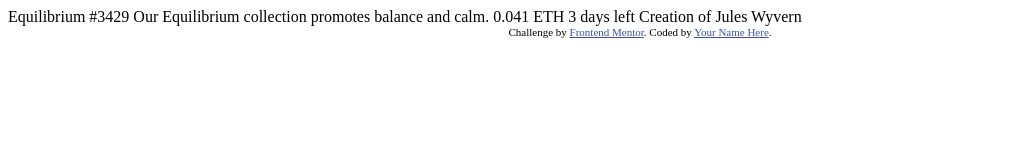
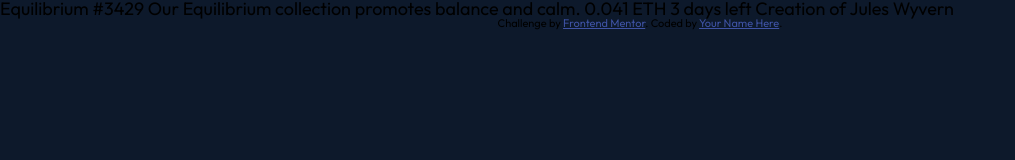
Before and after one commit to Jason-Donmoyer/NFT-Preview_card_component, a plain HTML site: page index.html in a window 1280 px wide. Shown: the whole page, without its empty margins (0-1015 px from the left). Drawn offline with Linux system fonts and the light colour scheme.

Commit message:
HTML and CSS: -HTML: --added links to css files -CSS: --created styles folder --added reset.css --added styles.css --imported fonts --created variables for colors --created variables for font family size and weights --added border box styleing to html

```diff
--- a/index.html
+++ b/index.html
@@ -5,6 +5,8 @@
   <meta name="viewport" content="width=device-width, initial-scale=1.0"> <!-- displays site properly based on user's device -->
 
   <link rel="icon" type="image/png" sizes="32x32" href="./images/favicon-32x32.png">
+  <link rel="stylesheet" href="styles/reset.css">
+  <link rel="stylesheet" href="styles/styles.css">
 
   <title>Frontend Mentor | NFT preview card component</title>
 
--- /dev/null
+++ b/styles/reset.css
@@ -0,0 +1,48 @@
+/* http://meyerweb.com/eric/tools/css/reset/
+   v2.0 | 20110126
+   License: none (public domain)
+*/
+
+html, body, div, span, applet, object, iframe,
+h1, h2, h3, h4, h5, h6, p, blockquote, pre,
+a, abbr, acronym, address, big, cite, code,
+del, dfn, em, img, ins, kbd, q, s, samp,
+small, strike, strong, sub, sup, tt, var,
+b, u, i, center,
+dl, dt, dd, ol, ul, li,
+fieldset, form, label, legend,
+table, caption, tbody, tfoot, thead, tr, th, td,
+article, aside, canvas, details, embed,
+figure, figcaption, footer, header, hgroup,
+menu, nav, output, ruby, section, summary,
+time, mark, audio, video {
+	margin: 0;
+	padding: 0;
+	border: 0;
+	font-size: 100%;
+	font: inherit;
+	vertical-align: baseline;
+}
+/* HTML5 display-role reset for older browsers */
+article, aside, details, figcaption, figure,
+footer, header, hgroup, menu, nav, section {
+	display: block;
+}
+body {
+	line-height: 1;
+}
+ol, ul {
+	list-style: none;
+}
+blockquote, q {
+	quotes: none;
+}
+blockquote:before, blockquote:after,
+q:before, q:after {
+	content: '';
+	content: none;
+}
+table {
+	border-collapse: collapse;
+	border-spacing: 0;
+}
--- /dev/null
+++ b/styles/styles.css
@@ -0,0 +1,47 @@
+/********** IMPORTS **********/
+
+/* Fonts */
+@import url('https://fonts.googleapis.com/css2?family=Outfit:wght@300;400;600&display=swap');
+
+
+/********** VARIABLES **********/
+
+:root {
+
+/* Colors */
+  --soft-blue: hsl(215, 51%, 70%);
+  --cyan: hsl(178, 100%, 50%);
+  --main-bg-dark-blue: hsl(217, 54%, 11%);
+  --card-bg-dark-blue: hsl(216, 50%, 16%);
+  --line-dark-blue: hsl(215, 32%, 27%);
+  --white: hsl(0, 0%, 100%);
+
+
+/* Font Family, Sizing and Weights */
+  --main-font: 'Outfit', sans-serif;
+  --p-size: 18px;
+  --fw-light: 300;
+  --fw-normal: 400;
+  --fw-bold: 600;
+}
+
+
+/********** BOX SIZING and GLOBAL STYLES**********/
+
+html {
+  box-sizing: border-box;
+  font-size: var(--p-size);
+}
+
+*,
+*:before,
+*:after {
+  box-sizing: inherit;
+}
+
+
+body {
+  font-family: var(--main-font);
+  font-weight: var(--fw-normal);
+  background-color: var(--main-bg-dark-blue);
+}
```
